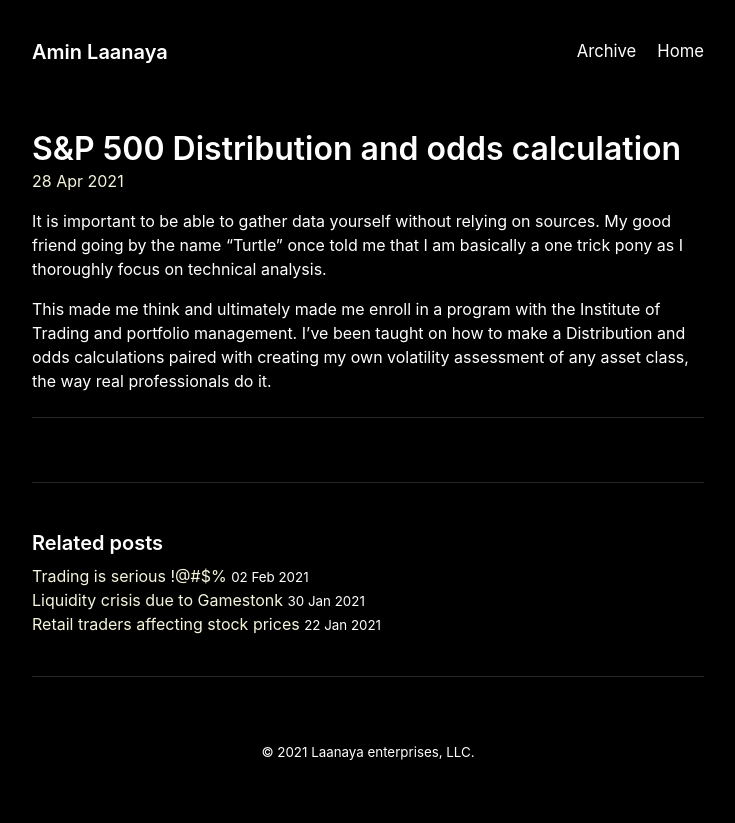
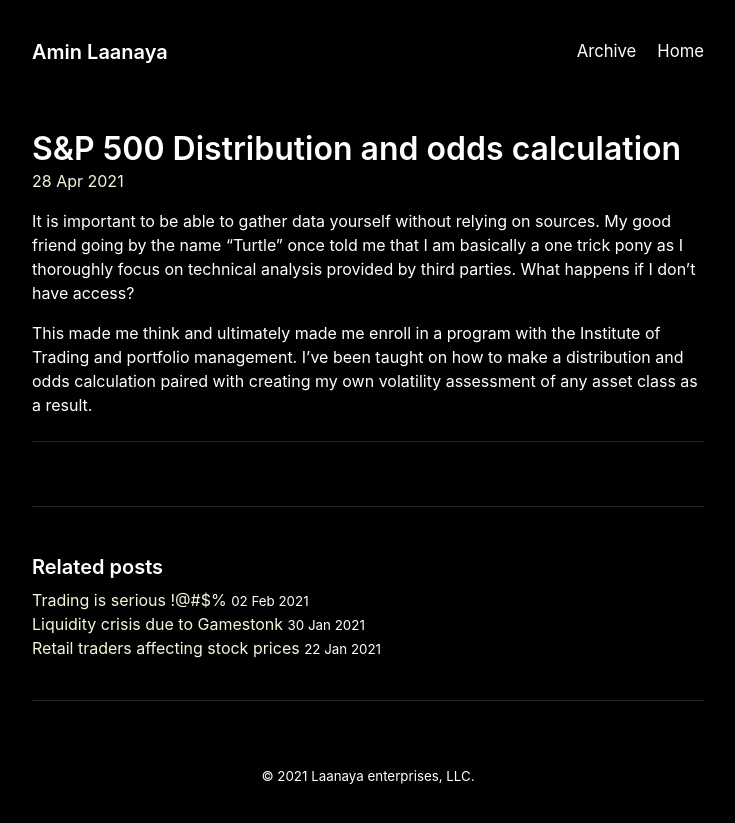
Before and after one commit to Bobcycle/Blog, a Jekyll site: the page built from _posts/2021-04-28-S&P500-distribution-and-odds-calculation.md, in a window 1280 px wide. Shown: the top 823 px of the page, without its empty margins (272-1007 px from the left). Built offline with Jekyll 4.4.1, drawn with Linux system fonts in a browser that asks for light colours.

Commit message:
Update 2021-04-28-S&P500-distribution-and-odds-calculation.md

```diff
--- a/_posts/2021-04-28-S&P500-distribution-and-odds-calculation.md
+++ b/_posts/2021-04-28-S&P500-distribution-and-odds-calculation.md
@@ -3,8 +3,8 @@ layout: post
 title: S&P 500 Distribution and odds calculation
 ---
 
-It is important to be able to gather data yourself without relying on sources. My good friend going by the name "Turtle" once told me that I am basically a one trick pony as I thoroughly focus on technical analysis.
+It is important to be able to gather data yourself without relying on sources. My good friend going by the name "Turtle" once told me that I am basically a one trick pony as I thoroughly focus on technical analysis provided by third parties. What happens if I don't have access?
 
-This made me think and ultimately made me enroll in a program with the Institute of Trading and portfolio management. I've been taught on how to make a Distribution and odds calculations paired with creating my own volatility assessment of any asset class, the way real professionals do it.
+This made me think and ultimately made me enroll in a program with the Institute of Trading and portfolio management. I've been taught on how to make a distribution and odds calculation paired with creating my own volatility assessment of any asset class as a result.
 
 ---
```
